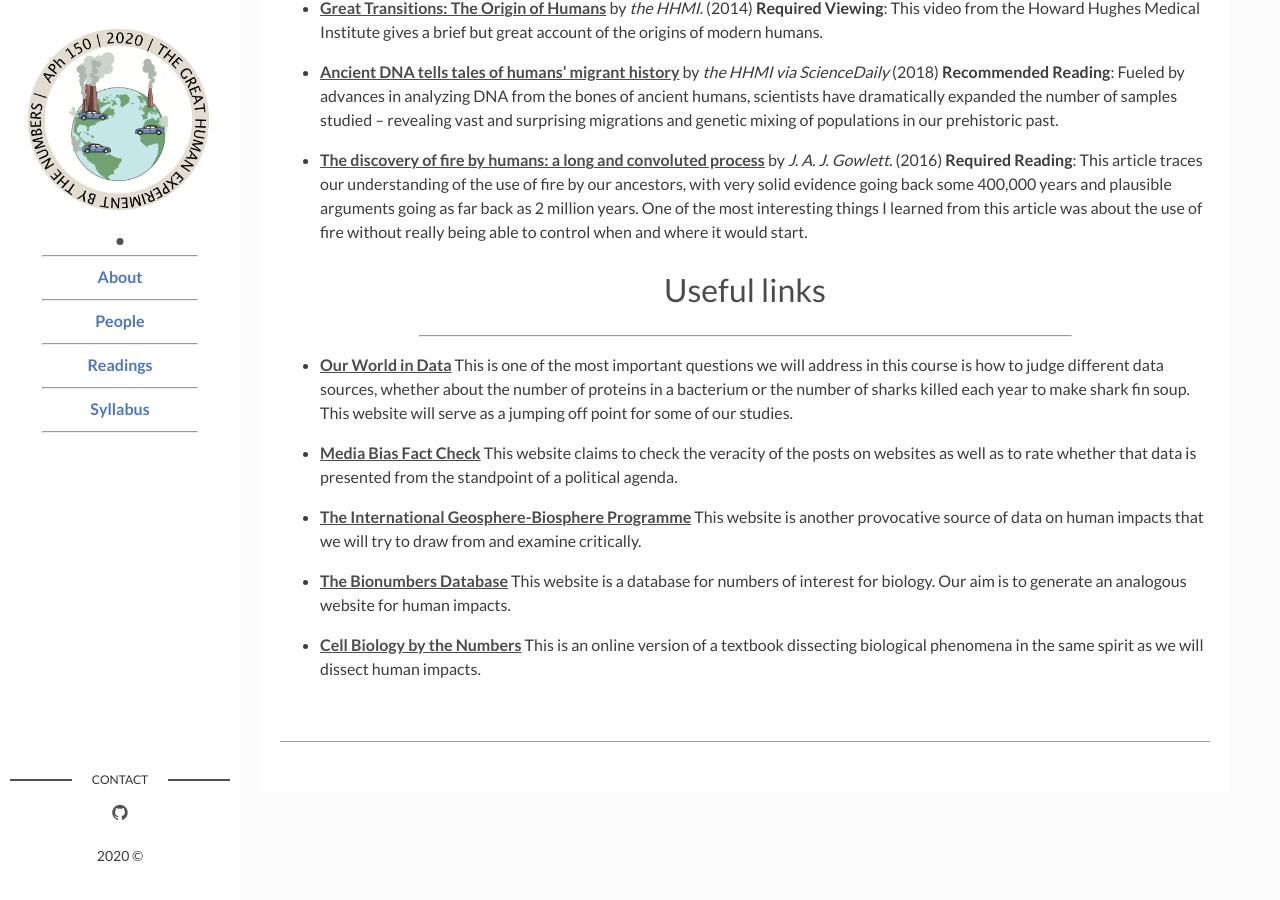
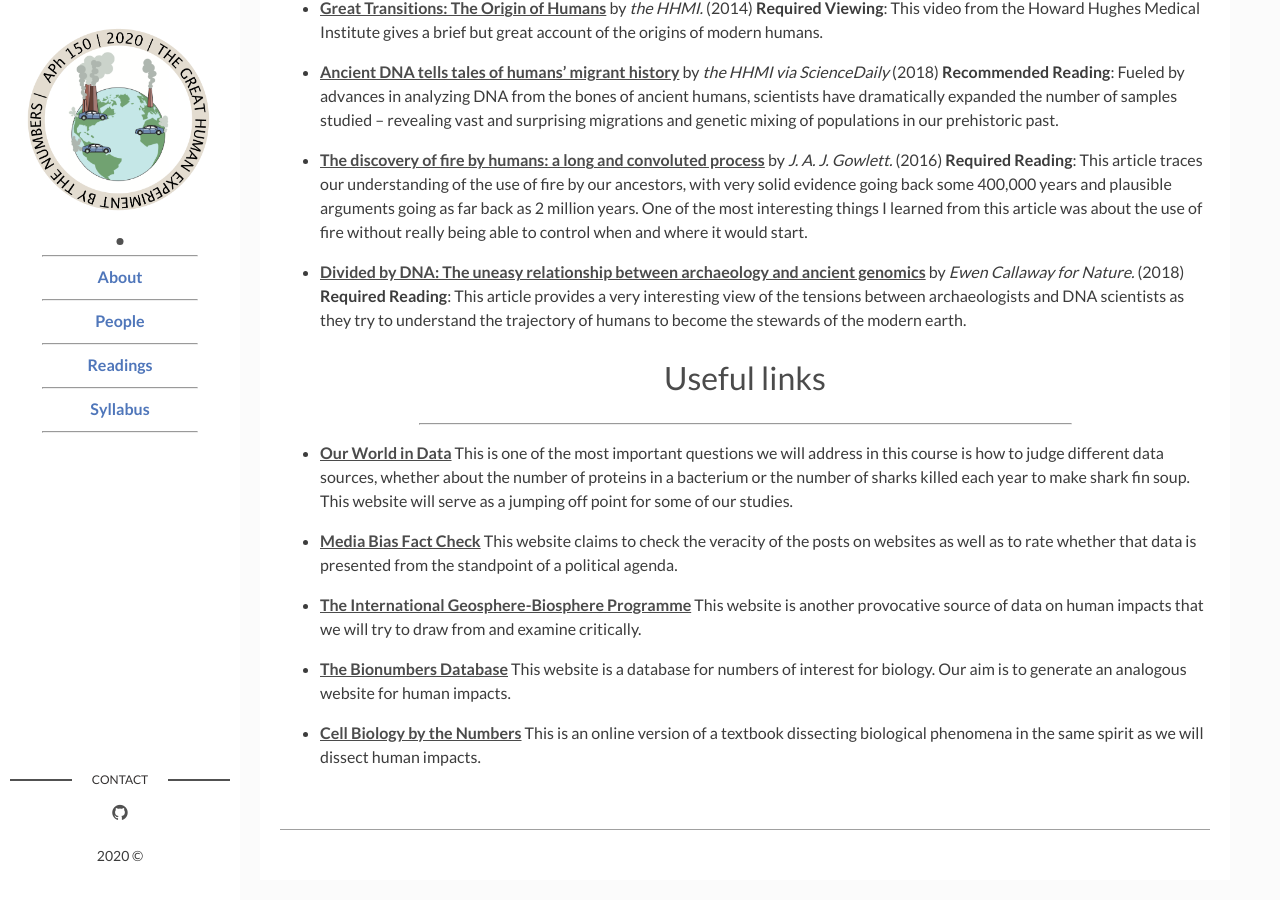
Before and after one commit to RPGroup-PBoC/aph150_human_impacts, a Jekyll site: the page built from page02_readings.md, in a window 1280 px wide and 900 px high, scrolled down 2027 px. Built offline with Jekyll 4.4.1, drawn with Linux system fonts in a browser that asks for light colours.

Commit message:
Added another bit of required reading.

```diff
--- a/_data/readings.yaml
+++ b/_data/readings.yaml
@@ -213,3 +213,13 @@ Week 2:
       back as 2 million years. One of the most interesting things I learned from
       this article was about the use of fire without really being able to control
       when and where it would start.
+  - pub:
+    title: "Divided by DNA: The uneasy relationship between archaeology and ancient genomics"
+    authors: Ewen Callaway for Nature.
+    year: 2018
+    link: Callaway_2018.pdf
+    description: >
+      **Required Reading**: This article provides a very interesting
+      view of the tensions between archaeologists and DNA scientists as they try to
+      understand the trajectory of humans to become the stewards of the modern
+      earth.
```
Also changed, not shown: 1 other file.
